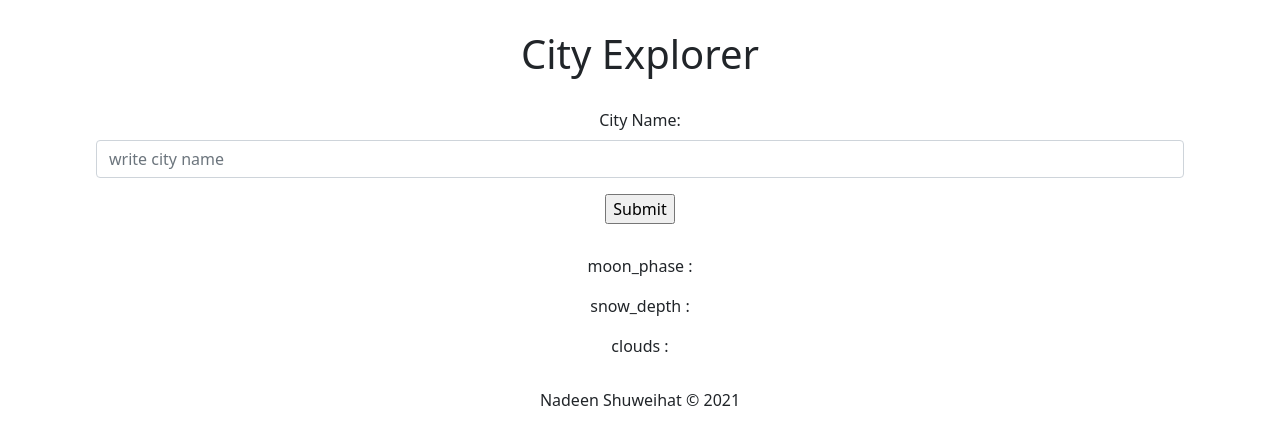
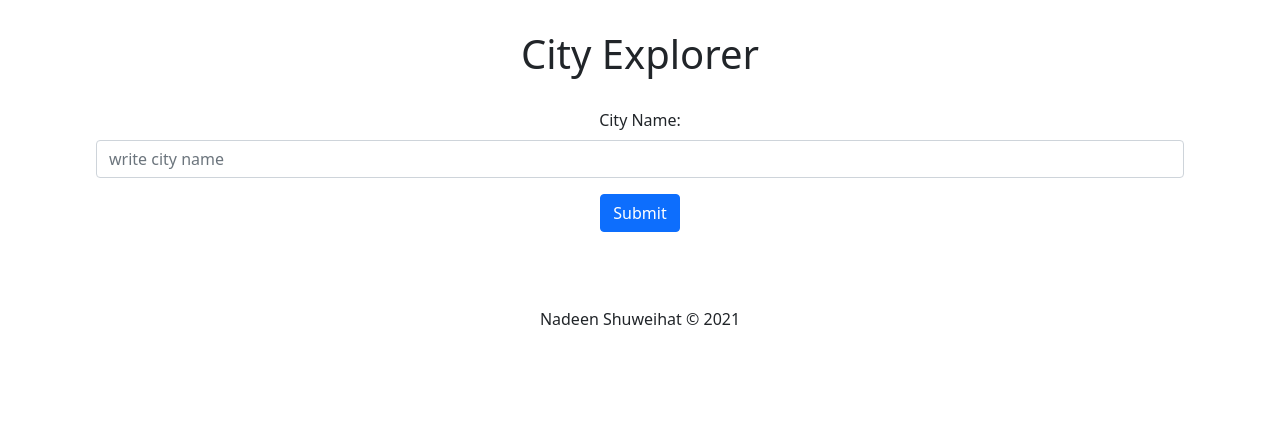
Before and after one commit to Nadeen-Shuweihat/city-explorer, a React (Create React App) app: page / in a window 1280 px wide. Shown: the top 444 px of the page. Built offline with nearby package versions, Linux system fonts and the light colour scheme.

Commit message:
finished lab07

```diff
--- a/src/App.js
+++ b/src/App.js
@@ -3,7 +3,6 @@ import axios from "axios";
 import Header from "./components/Header";
 import Footer from "./components/Footer";
 import Form from "react-bootstrap/Form";
-import Button from "react-bootstrap/Button";
 import "bootstrap/dist/css/bootstrap.min.css";
 
 class App extends React.Component {
@@ -11,7 +10,7 @@ class App extends React.Component {
   //   super(props);
   //   this.
   state = {
-    cityInfo: {},
+    cityInfo: [],
     error: "",
   };
   // }
@@ -22,28 +21,41 @@ class App extends React.Component {
   //   });
   // };
 
-  getCityData = async (e) => {
+  getCityData = (e) => {
     e.preventDefault();
     console.log("getCityData");
 
     let cityName = e.target.cityname.value;
     let serverUrl = process.env.REACT_APP_SERVER;
-    let url = `${serverUrl}/weather?lat=-33.87&lon=151.21&searchQuery=${cityName}`;
+    let url = `${serverUrl}/weather?searchQuery=${cityName}`;
 
-    try {
-      console.log("getting axios");
-      let data = await axios.get(url);
+    axios
+      .get(url)
+      .then((data) => {
+        this.setState({ cityInfo: data.data, error: "" });
+        console.log(this.state.cityInfo);
+      })
+      .catch((error) => {
+        this.setState({
+          error: "There is an error , choose another city name",
+          cityInfo: null,
+        });
+      });
+  };
+  // try {
+  //   console.log("getting axios");
+  //   let data = await axios.get(url);
   //   const data = await axios({
   //     method: 'get',
   //     url: url,
   // })
-      this.setState({ cityInfo: data.data[0], error: "" });
-      console.log(this.state.cityInfo);
-    } catch {
-      this.setState({ error: "There is an error , choose another city name", cityInfo: null });
-      console.error("error in weather data");
-    }
-  };
+  //     this.setState({ cityInfo: data.data[0], error: "" });
+  //     console.log(this.state.cityInfo);
+  //   } catch {
+  //     this.setState({ error: "There is an error , choose another city name", cityInfo: null });
+  //     console.error("error in weather data");
+  //   }
+  // };
 
   // UpdateSearchQuery = (e) => {
   //   this.setState({
@@ -55,34 +67,33 @@ class App extends React.Component {
     return (
       <div className="body">
         <Header />
+
         <Form onSubmit={this.getCityData} className="form">
           <Form.Group className="mb-3" controlId="formBasicEmail">
             <Form.Label>City Name:</Form.Label>
             <Form.Control
-              name="cityname"
               type="text"
               placeholder="write city name"
+              name="cityname"
             />
-            {/* <input name='cityName' onChange={this.UpdateSearchQuery} className="text-muted" /> */}
           </Form.Group>
-          <input type="submit" />
-          {/* <Button
-            className="button"
-            variant="primary"
-            onClick={this.getCityData}
-          >
-            Explore!
-          </Button> */}
+          <input type="submit" className="btn btn-primary" />
+        </Form>
+
         {this.state.cityInfo ? (
           <div className="result">
-              <p> moon_phase : {this.state.cityInfo.moon_phase}</p>
-              <p> snow_depth :{this.state.cityInfo.snow_depth}</p>
-              <p> clouds : {this.state.cityInfo.clouds}</p>
+            {this.state.cityInfo.map((item) => {
+              return (
+                <div className="weatherData">
+                  <p> Description : {item.description}</p>
+                  <p> valid_date :{item.valid_date}</p>
+                </div>
+              );
+            })}
           </div>
         ) : (
-            <p> ATTENTION{this.state.error}</p>
+          <p className='error'> ATTENTION{this.state.error}</p>
         )}
-        </Form>
         <Footer />
       </div>
     );
--- a/src/index.css
+++ b/src/index.css
@@ -24,12 +24,30 @@ code {
   margin-top: 30px;
 }
 
-.result{
+.result {
   text-align: center;
   margin-top: 30px;
+  display: flex;
+  flex-wrap: wrap;
 }
 
-.footer{
-  margin-top: 30px;
+.weatherData {
+  width: 170px;
+  height: 170px;
+  background-color: rgba(56, 123, 248, 0.61);
+  margin: 5px;
+  border-radius: 10px;
+
+  padding: 10px;
+
+}
+
+.error{
+  text-align: center;
+  margin-top: 50px;
+}
+
+.footer {
+  margin-top: 45px;
   text-align: center;
 }
```
Lines whose indentation alone changed are shown as unchanged.
